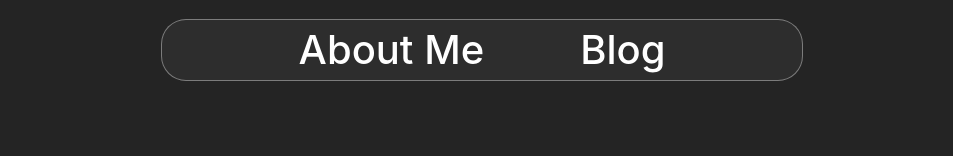
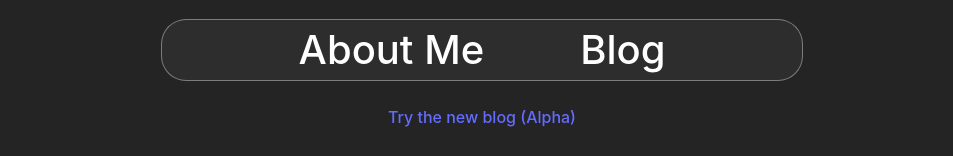
Before and after one commit to troskan/MyPortfolio, a React (Vite) app: page / in a window 1280 px wide. Shown: the top 156 px of the page, without its empty margins (158-1111 px from the left). Built offline with nearby package versions, Linux system fonts and the light colour scheme.

Commit message:
new link

```diff
--- a/src/components/Navbar.jsx
+++ b/src/components/Navbar.jsx
@@ -3,6 +3,7 @@ import "../css/Navbar/nav.css";
 
 function Navbar() {
   return (
+    <>
       <div className="nav-container">
         {/* <h1 className="alvin">Alvin Strandberg</h1> */}
         <nav>
@@ -17,6 +18,9 @@ function Navbar() {
           </NavLink>
         </nav>
       </div>
+
+      <a href="https://blog-react-ts.vercel.app/">Try the new blog (Alpha)</a>
+    </>
   );
 }
 
```
Lines whose indentation alone changed are shown as unchanged.
